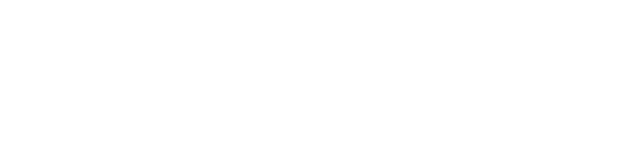
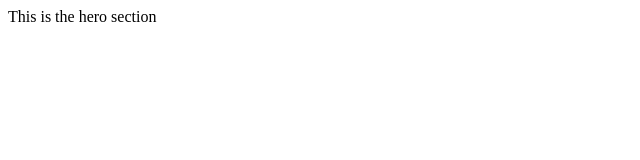
Before and after one commit to maja-miteva/test-repository-20240303, a plain HTML site: page index.html in a window 1280 px wide. Shown: the whole page, without its empty margins (0-640 px from the left). Drawn offline with Linux system fonts and the light colour scheme.

Commit message:
Created hero section

```diff
--- a/index.html
+++ b/index.html
@@ -6,7 +6,9 @@
     <title>Document</title>
 </head>
 <body>
-
+    <section>
+        This is the hero section
+    </section>
 </body>
 </html>
 
```
